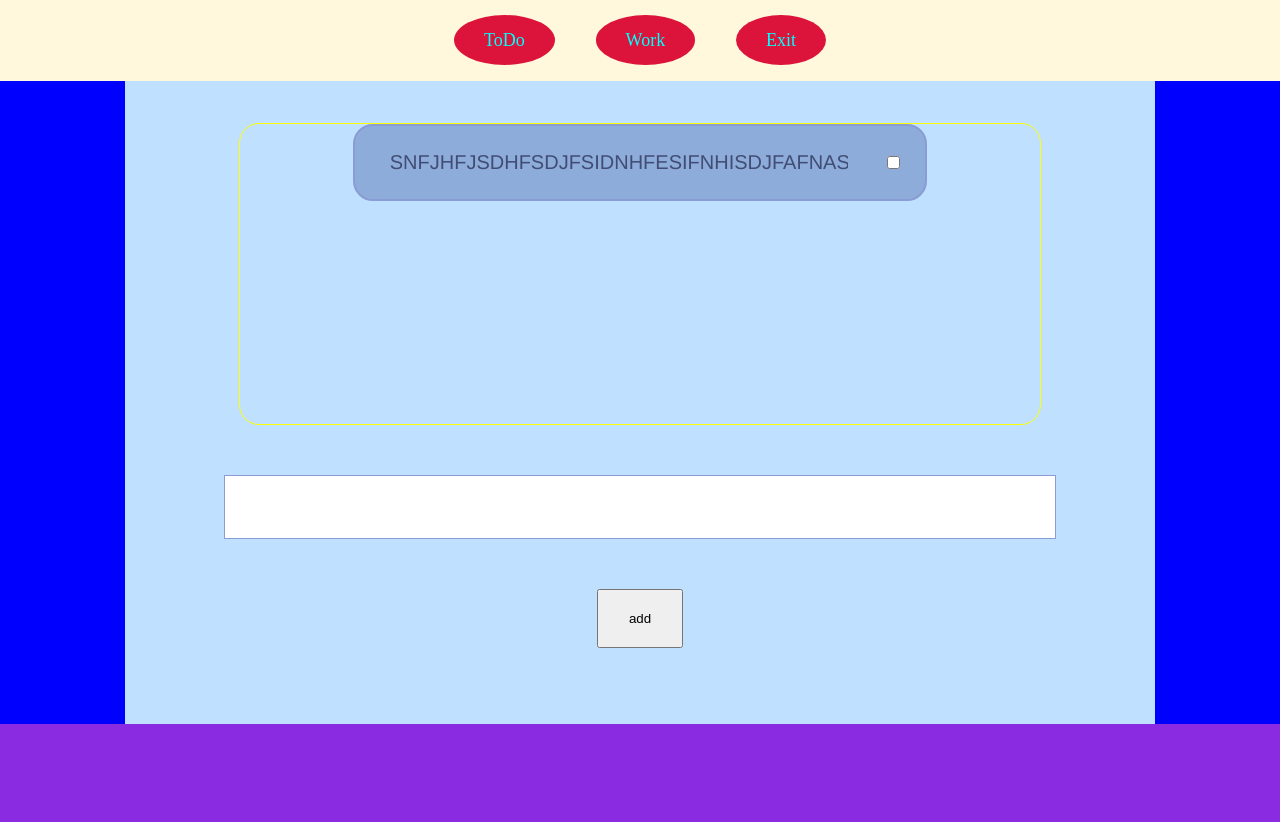
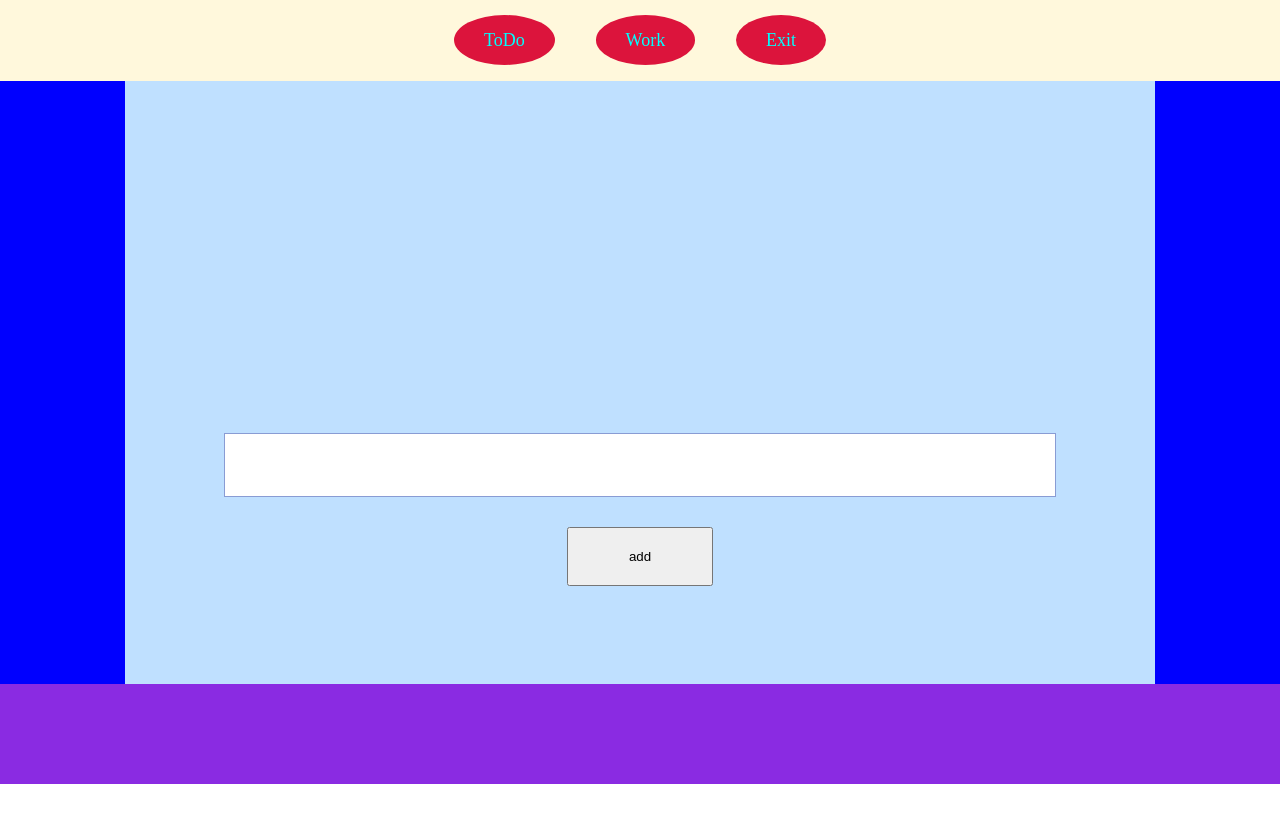
Before and after one commit to Kosmos107/reactToDo, a React (Create React App) app: page / in a window 1280 px wide. Both pictures are taken after a click on the link "ToDo". After the commit the page ends 800 px from the top, so only its background shows below. Built offline with nearby package versions, Linux system fonts and the light colour scheme.

Commit message:
создан todo но не правильно

```diff
--- a/src/component/Content/Content.jsx
+++ b/src/component/Content/Content.jsx
@@ -6,10 +6,37 @@ import ToDo from "./todo/ToDo"
 class Content extends React.Component {
     constructor(props){
         super()
-        this.state = {number:25}
+        this.state = {number:25,text:[],newText:"150"}
         this.hander = this.hander.bind(this)
         this.ShowNow = this.ShowNow.bind(this)
         this.load = this.load.bind(this)
+        this.addTextToDo=this.addTextToDo.bind(this)
+        this.addNewText=this.addNewText.bind(this)
+    }
+    addTextToDo(){
+        console.log(this.state)
+        let newtext = this.state.newText
+        let arr =this.state.text
+        let newArr= [...arr]
+
+        if(newtext){
+            newArr.push({text:newtext})
+            console.log(this.state)
+            this.setState((state)=>{
+                console.log("newtext",newtext)
+                return(
+                    state.text=newArr,
+                    state.newText=""
+                )
+            })
+        }else(console.log("напиши текст"))
+
+    }
+    addNewText(e){
+        this.setState({newText:e.target.value})
+        console.log(this.state)
+        console.log(this.state.text)
+
     }
     hander(event){
         this.setState({number:event.target.value})
@@ -37,7 +64,11 @@ class Content extends React.Component {
              case "ToDo":
                 return(
                 <div className={S.content}>
-                    <ToDo />
+                    <ToDo
+                    info={this.state.text}
+                    funcNew={this.addNewText}
+                    funcText={this.addTextToDo}
+                    />
                 </div>
                 )
                 default:
--- a/src/component/Content/Content.module.scss
+++ b/src/component/Content/Content.module.scss
@@ -2,7 +2,8 @@
     background-color: #bfe0ff;
     padding: 2px 15px 1px;
     width: 1000px;
-    min-height: 80vh;
+
+    min-height: 75vh;
     margin: 0 auto;
 
 }
--- a/src/component/Content/todo/ToDo.jsx
+++ b/src/component/Content/todo/ToDo.jsx
@@ -1,21 +1,24 @@
 import React from "react"
 import s from "./ToDo.module.scss"
 import ToDoList from "./ToDoList"
-class ToDo extends React.Component{
-
-
-    render(){
+const ToDo=(props)=>{
+    console.log(props.info)
+    console.log(props.info)
         return(
         <>
             <div className={s.wrapperOrigin}>
-        <ToDoList/>
+                {props.info.map((arr,num)=>{
+                console.log(arr,num)
+                debugger
+                return <ToDoList text={arr} key={num} />
+                })}
             </div>
-        <input className={s.textToDo} />
-        <button className={s.ToDoButtons} >
+            <input onChange={props.funcNew} value={props.newText} className={s.textToDo} />
+            <button onClick={props.funcText} className={s.ToDoButtons} >
                 add
             </button>
         </>
-        )}
+        )
     }
 
 export default ToDo
--- a/src/component/Content/todo/ToDo.module.scss
+++ b/src/component/Content/todo/ToDo.module.scss
@@ -2,31 +2,34 @@
     display: flex;
     width: 70%;
     margin: 0 auto 20px;
-    padding: 15px 5px;
-    justify-content: space-around;
+    justify-content: center;
     align-items: center;
-    border: 2px solid #899cd4;
-    border-radius: 20px;
-    background-color: rgba(26, 52, 133, 0.3);
+
+
+
 }
 .wrapperOrigin{
-    max-width: 80%;
+    max-width: 100%;
     overflow-y:auto ;
-    margin: 40px auto;
-    border: 1px solid yellow;
-    min-height: 300px;
-    max-height: 300px;
+    margin: 30px auto;
+    // border: 1px solid yellow;
+    min-height: 290px;
+    max-height: 290px;
     border-radius:20px ;
 }
 .text{
-    width: 80%;
-    padding:10px ;
+    width: 90%;
+    padding:15px 10px ;
     font-size: 20px;
     overflow-x: hidden;
+    text-align: center;
     text-transform: uppercase;
     font-family: 'Franklin Gothic Medium', 'Arial Narrow', Arial, sans-serif;
     color: #414d75;
-
+    border: 2px solid #899cd4;
+    background-color: rgba(26, 52, 133, 0.3);
+    border-radius:20px ;
+    min-height: 20px;
 }
 .textToDo{
     display: block;
@@ -36,15 +39,23 @@
     font-size: 19px;
     border: 1px solid #899cd4;
     outline:none;
-    margin: 5% auto;
+    margin: 0 auto;
     overflow-x: hidden;
 
 }
 .ToDoButtons{
-    padding: 20px 30px;
+    padding: 20px 60px;
     max-width: 15%;
     display: block;
-    margin: 0 auto 5%;
+    margin: 3% auto;
     text-align: center;
     overflow: hidden;
 }
+.ListInput{
+    display: none;
+}
+.ListInput:checked ~.text {
+   text-decoration: line-through ;
+   background-color: rgba(26, 52, 133, 0.8);
+   color:#899cd4;
+}
--- a/src/component/Content/todo/ToDoList.jsx
+++ b/src/component/Content/todo/ToDoList.jsx
@@ -3,12 +3,14 @@ import s from "./ToDo.module.scss"
 
 
 function ToDoList(props){
+
     return(
         <label className={s.wrapper} >
+            <input className={s.ListInput}  type="checkbox" />
             <p className={s.text}>
-                snfjhfjsdhfsdjfsidnhfesifnhisdjfafnaslkdvnoi
+                {props.text}
             </p>
-            <input type="checkbox" />
+
         </label>
     )
 }
--- a/src/index.scss
+++ b/src/index.scss
@@ -6,5 +6,4 @@
 .wrapper{
     max-width: 100%;
    background-color: blue;
-
 }
```
Lines whose indentation alone changed are shown as unchanged.
